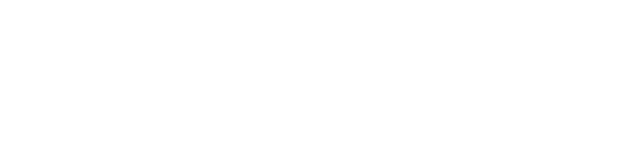
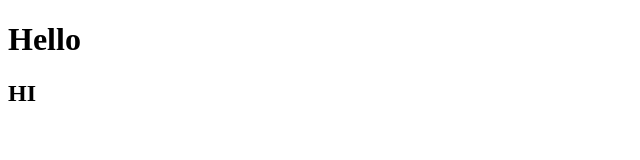
Before and after one commit to KhyngPencil/moatClasses, a plain HTML site: page index.html in a window 1280 px wide. Shown: the whole page, without its empty margins (0-640 px from the left). Drawn offline with Linux system fonts and the light colour scheme.

Commit message:
commmit index

```diff
--- a/index.html
+++ b/index.html
@@ -6,6 +6,7 @@
 	<title></title>
 </head>
 <body>
-
+	<h1>Hello</h1>
+	<h2>HI</h2>
 </body>
 </html>
```
